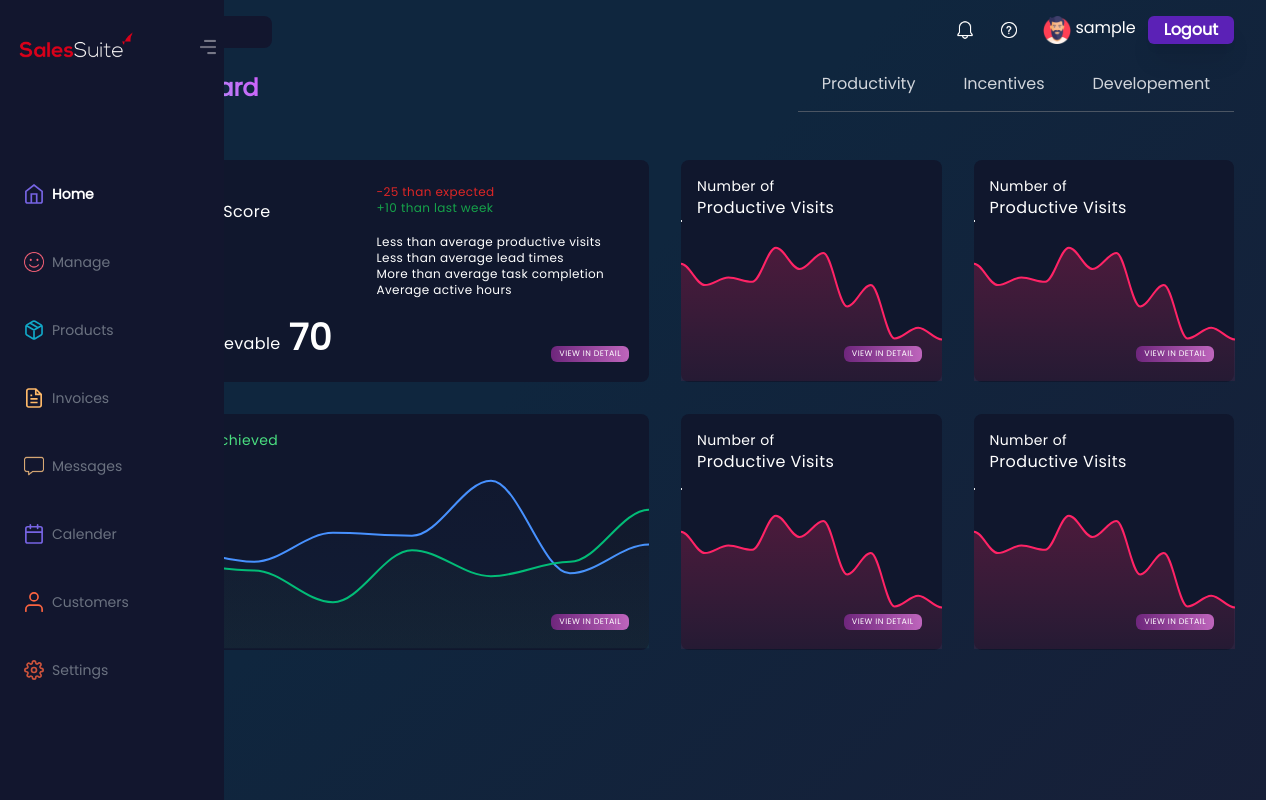
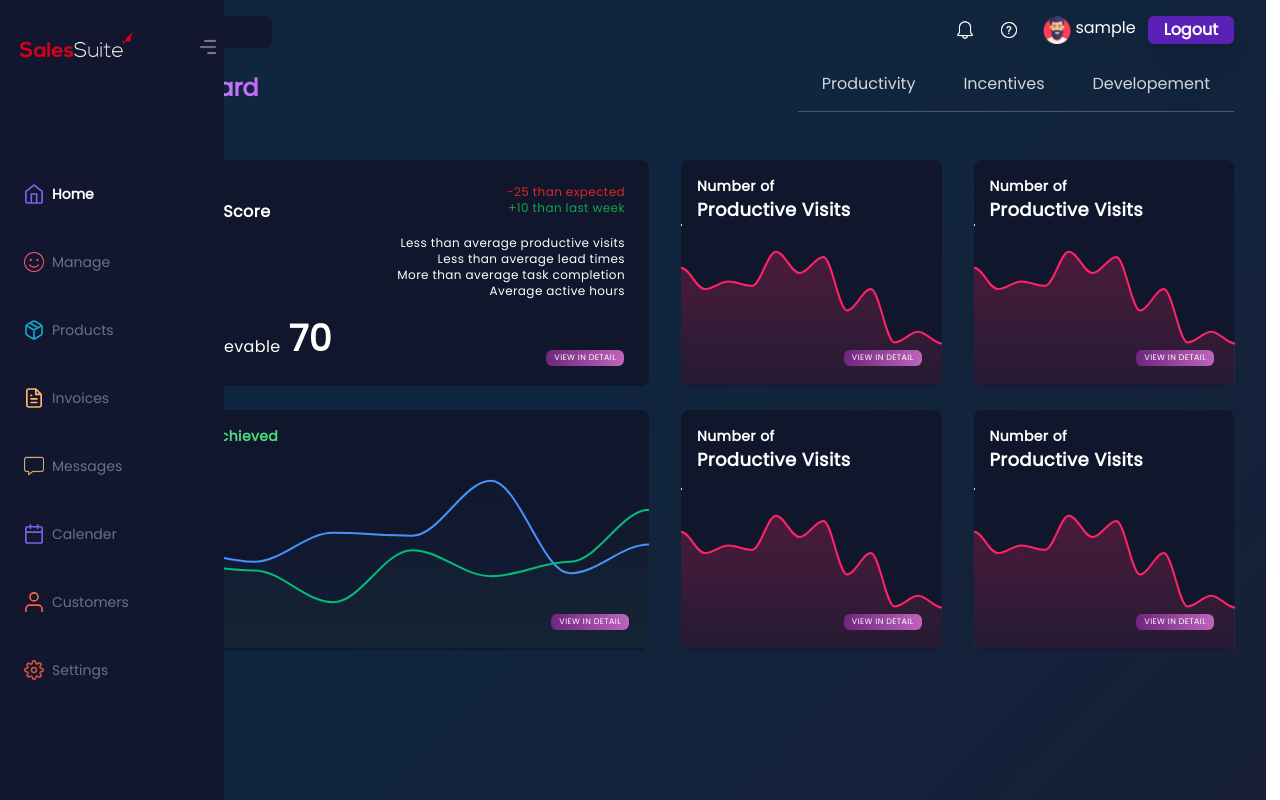
Before and after one commit to Nivethan-Ar/ml-dashboard, a React (Create React App) app: page /dashboard in a window 1280 px wide. Shown: the top 800 px of the page. Built offline with nearby package versions, Linux system fonts and the light colour scheme; sample sign-in values are in the browser's storage.

Commit message:
Right align text on productivity score card, Increase Font weight for all card titles, decreased row gap of main grid

```diff
--- a/src/components/GraphCard.tsx
+++ b/src/components/GraphCard.tsx
@@ -25,19 +25,19 @@ const GraphCard:React.FC<Props> = (props) => {
               h1Type === 1
                 ? (
                   <h6>
-                    <span className="text-blue-400">Estimated </span>
+                    <span className="text-blue-400 font-semibold">Estimated </span>
                     <span>vs</span>
-                    <span className="text-green-400"> Achieved</span>
+                    <span className="text-green-400 font-semibold"> Achieved</span>
                   </h6>
                 ) : (
                   <h6>
-                    <span className="">Number of </span>
+                    <span className=" font-semibold">Number of </span>
                   </h6>
                 )
           }
 
         </div>
-        <h6 className="font-medium">{h2}</h6>
+        <h6 className="font-semibold text-lg">{h2}</h6>
       </div>
       <div className="self-end">
         <GraphComp />
--- a/src/pages/DashboardML/Productivity.tsx
+++ b/src/pages/DashboardML/Productivity.tsx
@@ -5,19 +5,22 @@ import ProductivityGraph from '../../components/graphs/ProductivityGraph';
 
 const Productivity = () => (
 
-  <main className="grid grid-cols-12 gap-8 ">
+  <main className="grid grid-cols-12 gap-x-8 gap-y-6">
     {/* card 1 */}
-    <div className="col-span-6 grid relative flex-shrink-0 grid-cols-2  gap-2 w-auto p-6 tracking-wide bg-[#10172d]  rounded-lg">
+    <div className="col-span-6 grid relative flex-shrink-0 grid-cols-2  gap-2 w-auto p-6 tracking-wide bg-[#10172d] rounded-lg">
       <div>
-        <h6 className="text-xs">This Week&apos;s</h6>
-        <h6 className="font-medium">Productivity Score</h6>
+        <h6 className="text-xs font-semibold">This Week&apos;s</h6>
+        <h6 className="font-semibold">Productivity Score</h6>
       </div>
-      <div className="text-xs font-light">
+
+      <div className="text-xs font-light text-right">
         <p className="text-red-600"> -25 than expected</p>
         <p className="text-green-600"> +10 than last week</p>
       </div>
-      <div className="text-7xl font-semibold">33</div>
-      <div className="text-xs font-light">
+
+      <div className="text-7xl tracking-wider font-semibold">33</div>
+
+      <div className="text-xs text-right font-light">
         <p>Less than average productive visits</p>
         <p>Less than average lead times</p>
         <p>More than average task completion</p>
@@ -28,13 +31,13 @@ const Productivity = () => (
           <h6 className="text-xs">Next Week&apos;s</h6>
           <h6 className="font-medium">Highest Achievable</h6>
         </div>
-        <div className="text-4xl font-semibold self-end">
+        <div className="text-4xl font-semibold ">
           70
         </div>
       </div>
       {/* <div className="flex mt-5 flex-col h-full justify-items-end items-end "> */}
 
-      <div className="place-self-end [bottom:20px] [right:20px] absolute">
+      <div className="place-self-end [bottom:20px] [right:25px] absolute">
         <CardButton btnLabel="view in detail" />
       </div>
     </div>
```
